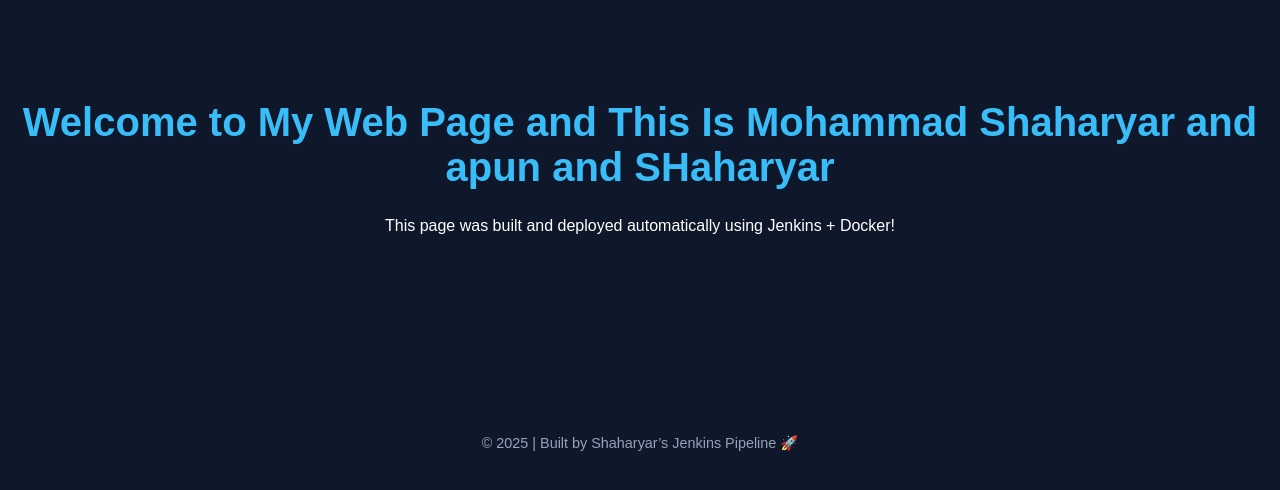
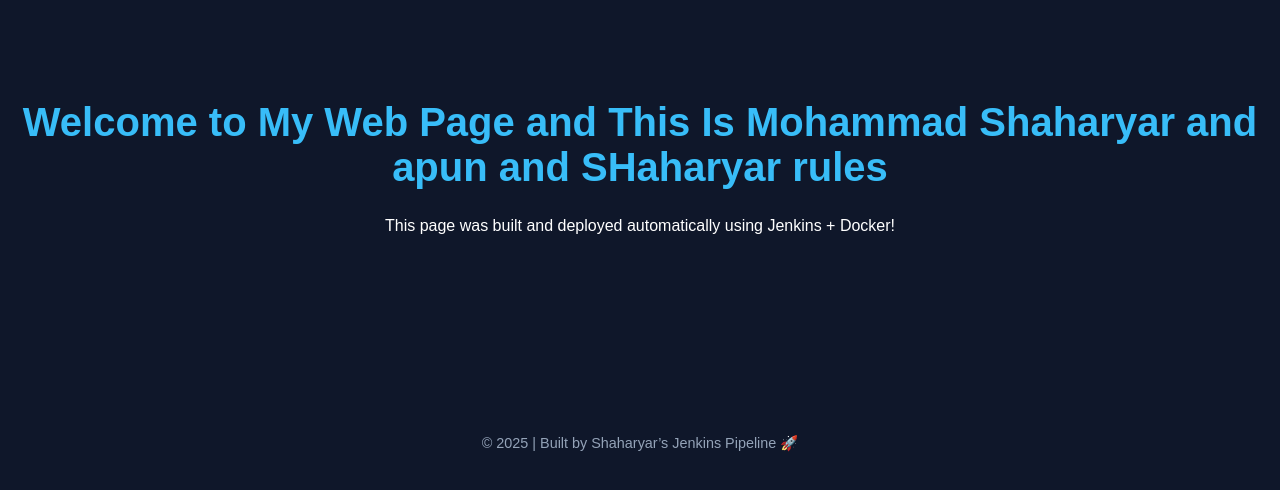
Before and after one commit to shaharyar-devops/new-webpage, a plain HTML site: page index.html in a window 1280 px wide. Drawn offline with Linux system fonts and the light colour scheme.

Commit message:
added new thngs

```diff
--- a/index.html
+++ b/index.html
@@ -8,7 +8,7 @@
 </head>
 <body>
     <div class="container">
-        <h1>Welcome to My Web Page and This Is Mohammad Shaharyar and apun and SHaharyar</h1>
+        <h1>Welcome to My Web Page and This Is Mohammad Shaharyar and apun and SHaharyar rules</h1>
         <p>This page was built and deployed automatically using Jenkins + Docker!</p>
         <div class="footer">© 2025 | Built by Shaharyar’s Jenkins Pipeline 🚀</div>
     </div>
```
